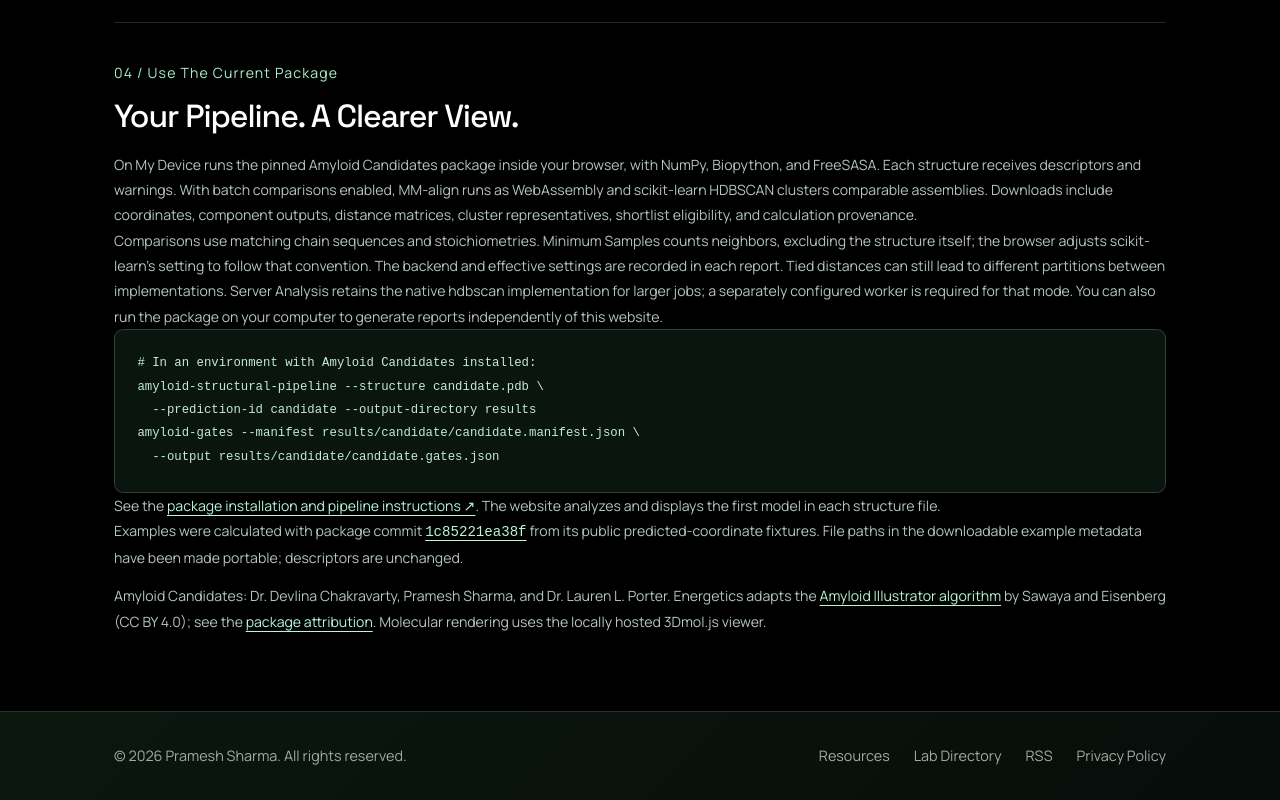
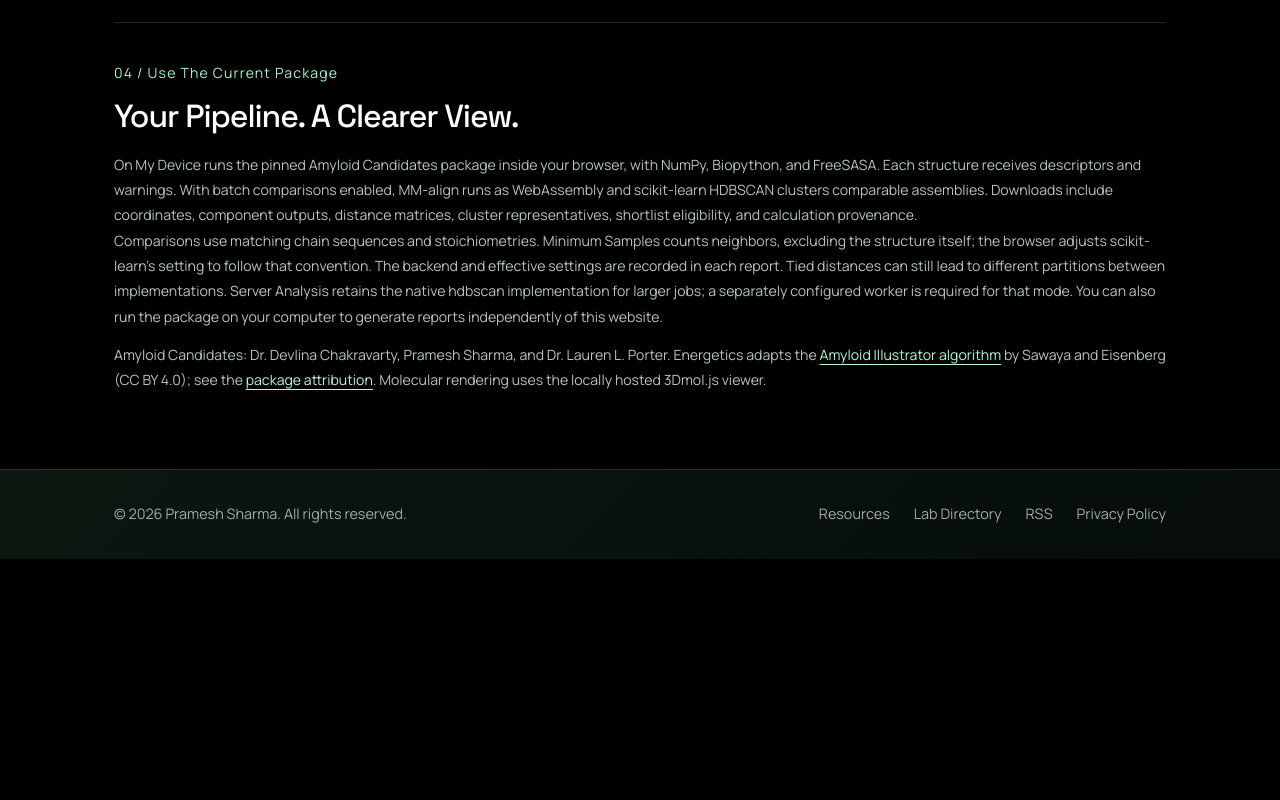
Before and after one commit to prameshsharma25/personal-website, a Next.js app: page /tools/amyloid-inspector in a window 1280 px wide. Shown: the part 1554-2354 px from the top of the page. After the commit the page ends 2113 px from the top, so only its background shows below. Built offline with nearby package versions, Linux system fonts and the light colour scheme.

Commit message:
Remove CLI example and technical notes from amyloid page

```diff
--- a/pages/tools/amyloid-inspector.tsx
+++ b/pages/tools/amyloid-inspector.tsx
@@ -107,34 +107,6 @@ export default function AmyloidTool() {
             required for that mode. You can also run the package on your
             computer to generate reports independently of this website.
           </p>
-          <pre className={styles.code}>
-            <code>{`# In an environment with Amyloid Candidates installed:\namyloid-structural-pipeline --structure candidate.pdb \\\n  --prediction-id candidate --output-directory results\namyloid-gates --manifest results/candidate/candidate.manifest.json \\\n  --output results/candidate/candidate.gates.json`}</code>
-          </pre>
-          <p>
-            See the{' '}
-            <a
-              href={`${PACKAGE_URL}/blob/${PACKAGE_COMMIT}/README.md`}
-              target="_blank"
-              rel="noopener noreferrer"
-            >
-              package installation and pipeline instructions ↗
-            </a>
-            . The website analyzes and displays the first model in each
-            structure file.
-          </p>
-          <p>
-            Examples were calculated with package commit{' '}
-            <a
-              href={`${PACKAGE_URL}/tree/${PACKAGE_COMMIT}`}
-              target="_blank"
-              rel="noopener noreferrer"
-            >
-              <code>{PACKAGE_COMMIT.slice(0, 12)}</code>
-            </a>{' '}
-            from its public predicted-coordinate fixtures. File paths in the
-            downloadable example metadata have been made portable; descriptors
-            are unchanged.
-          </p>
           <p className={styles.caption}>
             Amyloid Candidates: Dr. Devlina Chakravarty, Pramesh Sharma, and Dr.
             Lauren L. Porter. Energetics adapts the{' '}
```
